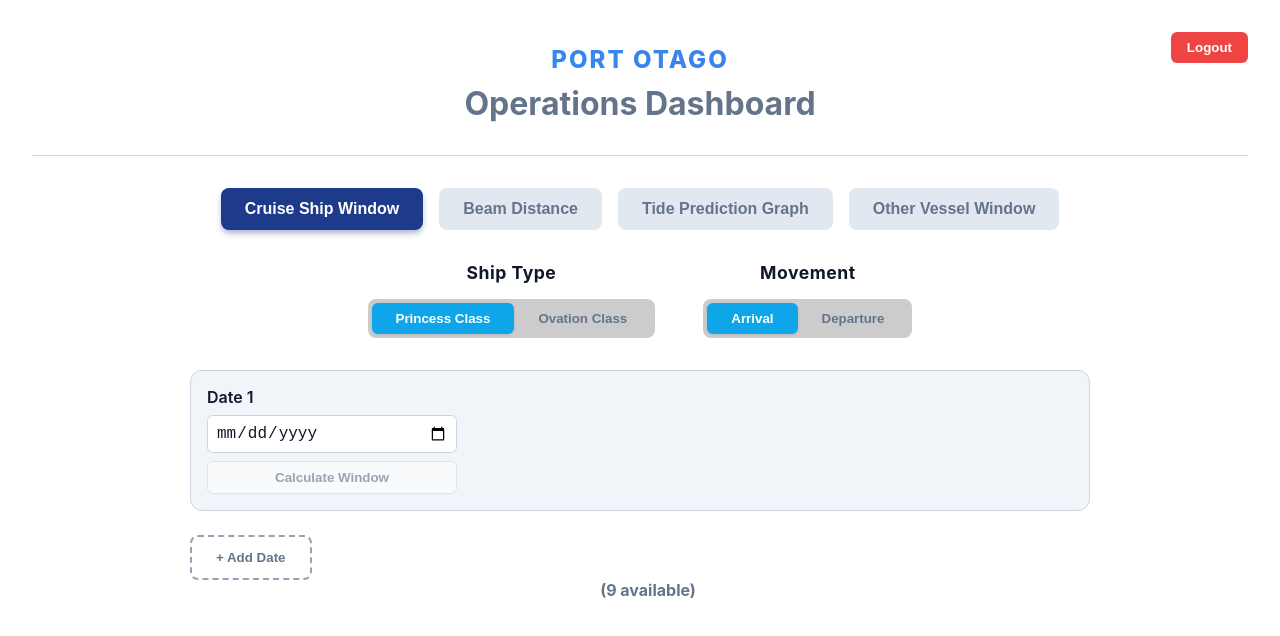
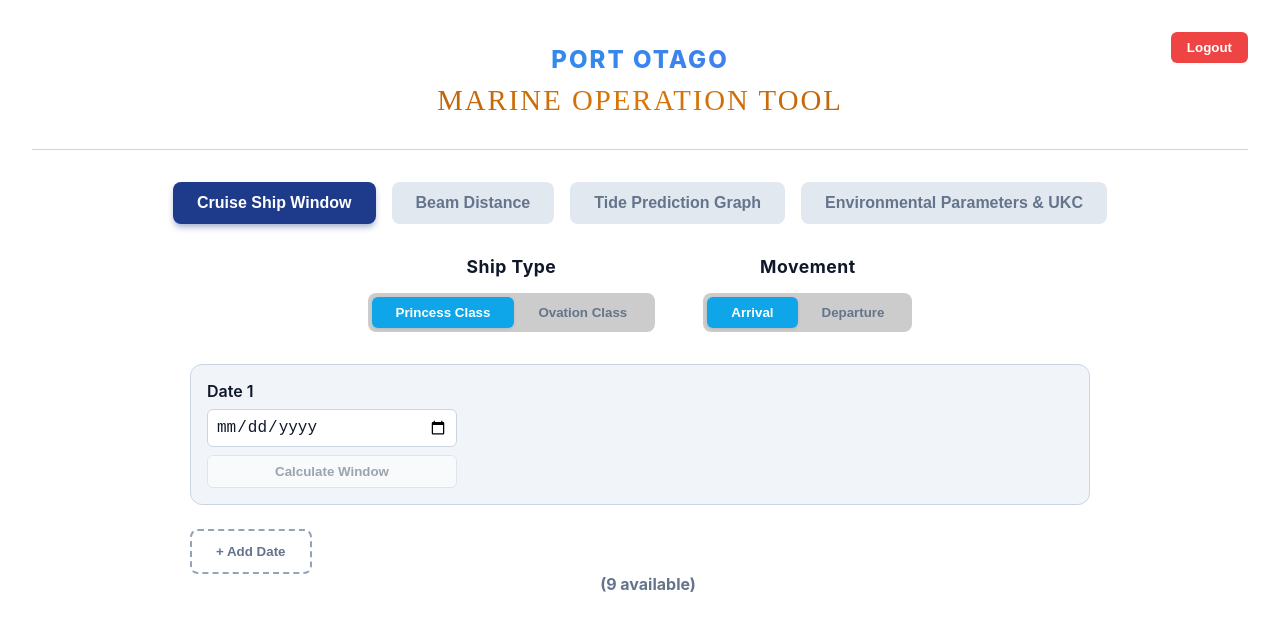
Before and after one commit to premraj81/cruise-calculator, a React app in the folder frontend/: page / in a window 1280 px wide. Shown: the top 636 px of the page. Built offline with nearby package versions, Linux system fonts and the light colour scheme; the HTML template or start-up script is replaced by a standard one.

Commit message:
Fix PDF Generation in Berth Calculator

```diff
--- a/frontend/src/App.jsx
+++ b/frontend/src/App.jsx
@@ -67,7 +67,7 @@
     { id: 'windows', label: 'Cruise Ship Window' },
     { id: 'berth', label: 'Beam Distance' },
     { id: 'tides', label: 'Tide Prediction Graph' },
-    { id: 'other-vessels', label: 'Other Vessel Window' }
+    { id: 'other-vessels', label: 'Environmental Parameters & UKC' }
   ];
 
   return (
@@ -79,8 +79,18 @@
           </span>
         </h1>
         {/* Dynamic Title based on View? Or just simpler header? */}
-        <h2 style={{ margin: '0', color: '#64748b', fontWeight: '700', fontSize: '2rem' }}>
-          Operations Dashboard
+        <h2 style={{
+          margin: '0.25rem 0 0 0',
+          background: 'linear-gradient(to right, #92400e, #d97706, #92400e)',
+          WebkitBackgroundClip: 'text',
+          WebkitTextFillColor: 'transparent',
+          fontWeight: '400',
+          fontSize: '1.8rem',
+          textTransform: 'uppercase',
+          letterSpacing: '2px',
+          fontFamily: '"Playfair Display", serif'
+        }}>
+          Marine Operation Tool
         </h2>
 
         <button
--- a/frontend/src/BerthCalculator.jsx
+++ b/frontend/src/BerthCalculator.jsx
@@ -1,6 +1,6 @@
 import React, { useState, useRef, useEffect } from 'react';
 import jsPDF from 'jspdf';
-import 'jspdf-autotable';
+import autoTable from 'jspdf-autotable';
 
 // Constants for Geometry
 const BASIN_POINTS = [
@@ -415,12 +415,6 @@
         try {
             const doc = new jsPDF();
 
-            // Check if autotable loaded
-            if (typeof doc.autoTable !== 'function') {
-                alert("PDF Generation Error: Table plugin not loaded. Please try again.");
-                return;
-            }
-
             // Header
             doc.setFontSize(20);
             doc.setTextColor(30, 58, 138); // Dark Blue
@@ -434,7 +428,7 @@
             doc.setTextColor(0);
             doc.text("CT Berth - Vessel Details", 14, 40);
 
-            doc.autoTable({
+            autoTable(doc, {
                 startY: 45,
                 head: [['Vessel Name', 'LOA (m)', 'Beam (m)', 'Stern Pos', 'Bow Pos', 'Side']],
                 body: [[ctShip.name, ctShip.length, ctShip.beam, `${ctShip.sternPos} m`, `${ctBowPos.toFixed(1)} m`, ctShip.sideToWharf]],
@@ -446,7 +440,7 @@
             let finalY = doc.lastAutoTable.finalY + 15;
             doc.text("Beach Street Wharf - Vessel Details", 14, finalY);
             if (beachShip.active) {
-                doc.autoTable({
+                autoTable(doc, {
                     startY: finalY + 5,
                     head: [['Vessel Name', 'LOA (m)', 'Beam (m)', 'Stern Pos', 'Bow Pos', 'Side']],
                     body: [[beachShip.name, beachShip.length, beachShip.beam, `${beachShip.sternPos} m`, `${beachBowPos.toFixed(1)} m`, beachShip.sideToWharf]],
@@ -476,7 +470,7 @@
                 metricsData.push(['Inter-Ship Clearance', metrics.distBetweenShips ? `${metrics.distBetweenShips.toFixed(2)} m` : 'N/A']);
             }
 
-            doc.autoTable({
+            autoTable(doc, {
                 startY: finalY + 5,
                 head: [['Metric', 'Value']],
                 body: metricsData,
@@ -493,9 +487,11 @@
             doc.save("berth_report.pdf");
         } catch (e) {
             console.error("PDF Fail:", e);
-            alert("Failed to generate PDF. Check console for details.");
+            alert(`Failed to generate PDF: ${e.message}`);
         }
     };
+
+
 
     return (
         <div className="berth-calculator" style={{ padding: '1rem', display: 'flex', flexDirection: 'column', gap: '1rem', fontFamily: 'Inter, sans-serif', alignItems: 'center' }}>
--- a/frontend/src/OtherVesselCalculator.jsx
+++ b/frontend/src/OtherVesselCalculator.jsx
@@ -287,7 +287,7 @@
 
     return (
         <div style={{ padding: '0.5rem', fontFamily: 'Inter, sans-serif', maxWidth: '98vw', margin: '0 auto' }}>
-            <h2 style={{ color: '#1e3a8a', marginTop: 0, marginBottom: '1rem', textAlign: 'center', fontSize: '1.5rem' }}>Other Vessel Window Calculator</h2>
+            <h2 style={{ color: '#1e3a8a', marginTop: 0, marginBottom: '1rem', textAlign: 'center', fontSize: '1.5rem' }}>Environmental Parameters and UKC Calculation</h2>
 
             {/* Port Selection */}
             <div style={{ display: 'flex', justifyContent: 'center', gap: '1rem', marginBottom: '2rem' }}>
@@ -420,12 +420,73 @@
 }
 
 // Helpers
+
 function PortButton({ label, active, onClick }) {
-    return <button onClick={onClick} style={{ padding: '1rem 2rem', fontSize: '1.1rem', fontWeight: '700', borderRadius: '8px', border: active ? '2px solid #1e3a8a' : '1px solid #cbd5e1', background: active ? '#1e3a8a' : 'white', color: active ? 'white' : '#64748b', cursor: 'pointer', transition: 'all 0.2s' }}>{label}</button>;
+    const activeStyle = {
+        background: 'linear-gradient(135deg, #0f172a 0%, #1e3a8a 100%)',
+        color: '#fcd34d', // Amber 300
+        border: '2px solid #d97706', // Amber 600
+        boxShadow: '0 4px 6px -1px rgba(0, 0, 0, 0.3)'
+    };
+    const inactiveStyle = {
+        background: 'white',
+        color: '#475569',
+        border: '1px solid #cbd5e1',
+        boxShadow: '0 1px 2px rgba(0,0,0,0.05)'
+    };
+
+    return (
+        <button
+            onClick={onClick}
+            style={{
+                padding: '0.6rem 1.5rem',
+                fontSize: '0.9rem',
+                fontWeight: '700',
+                textTransform: 'uppercase',
+                letterSpacing: '1px',
+                borderRadius: '6px',
+                cursor: 'pointer',
+                transition: 'all 0.2s ease',
+                ...(active ? activeStyle : inactiveStyle)
+            }}
+        >
+            {label}
+        </button>
+    );
 }
+
 function BerthButton({ label, active, onClick }) {
-    return <button onClick={onClick} style={{ padding: '0.75rem 1.5rem', fontSize: '0.95rem', fontWeight: '600', borderRadius: '6px', border: active ? '1px solid #0369a1' : '1px solid #cbd5e1', background: active ? '#e0f2fe' : 'white', color: active ? '#0369a1' : '#64748b', cursor: 'pointer', transition: 'all 0.2s' }}>{label}</button>;
+    const activeStyle = {
+        background: '#1e3a8a',
+        color: '#fbbf24', // Amber 400
+        border: '1px solid #f59e0b', // Amber 500
+        fontWeight: 'bold',
+        boxShadow: '0 2px 4px rgba(0,0,0,0.1)'
+    };
+    const inactiveStyle = {
+        background: 'white',
+        color: '#64748b',
+        border: '1px solid #e2e8f0'
+    };
+
+    return (
+        <button
+            onClick={onClick}
+            style={{
+                padding: '0.4rem 1rem',
+                fontSize: '0.8rem',
+                borderRadius: '4px',
+                cursor: 'pointer',
+                transition: 'all 0.2s',
+                minWidth: '80px',
+                ...(active ? activeStyle : inactiveStyle)
+            }}
+        >
+            {label}
+        </button>
+    );
 }
+
 function MovementBtn({ label, type, current, onClick }) {
     const active = current === type;
     const color = type === 'arrival' ? '#15803d' : '#b91c1c';
```
